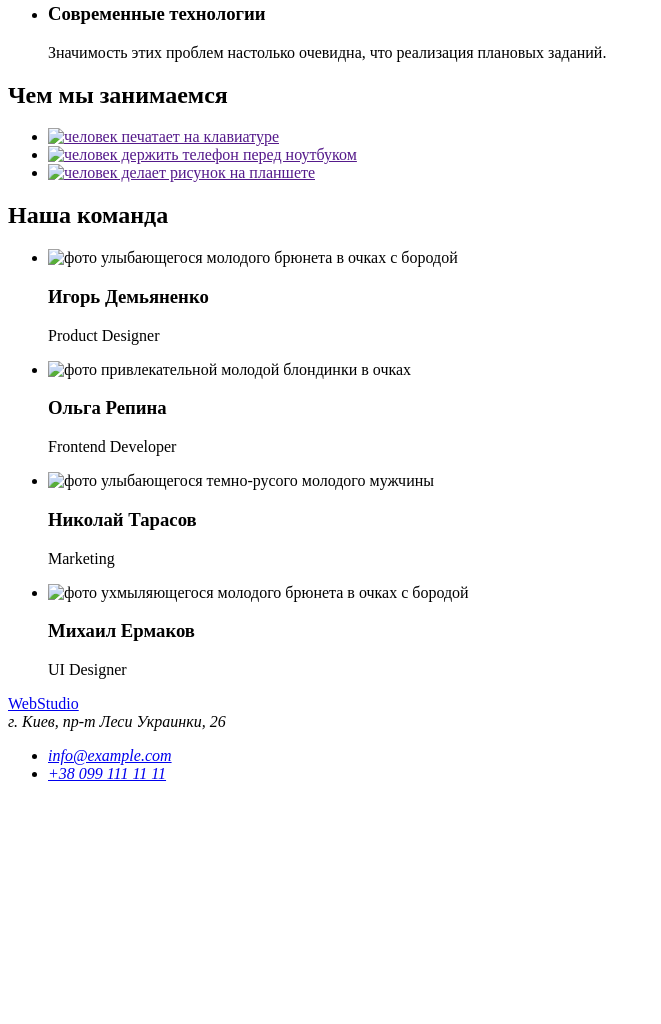
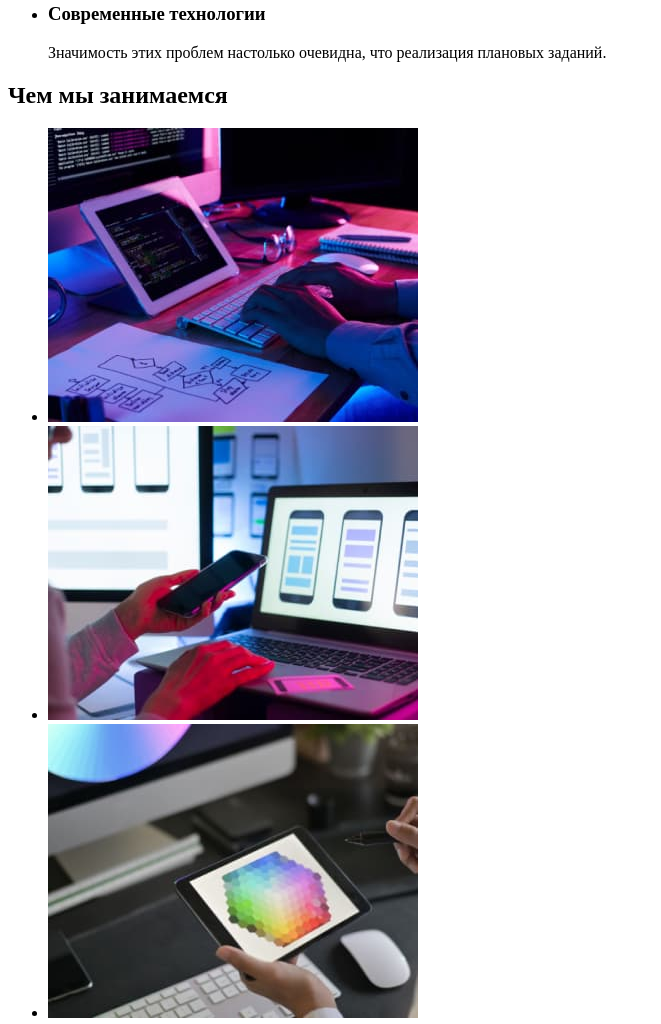
Before and after one commit to Iris2030/goit-markup-hw-01-old, a plain HTML site: page index.html in a window 1280 px wide. Shown: the part 532-1556 px from the top of the page, without its empty margins (0-661 px from the left). Before the commit the page ends 1331 px from the top, so only its background shows below. Drawn offline with Linux system fonts and the light colour scheme; the site is published under a folder, as on GitHub Pages, so addresses that start at the root find nothing.

Commit message:
отредактированы ошибки

```diff
--- a/index.html
+++ b/index.html
@@ -16,9 +16,9 @@
         </a>
 
         <ul>
-            <li><a href="">Студия</a> </li>
-            <li><a href="">Портфолио</a></li>
-            <li><a href="">Контакты</a></li>
+            <li><a href="#">Студия</a> </li>
+            <li><a href="#">Портфолио</a></li>
+            <li><a href="#">Контакты</a></li>
         </ul>
         </nav>
 <!-- contacts -->
@@ -68,9 +68,9 @@
             <section>
                 <h2>Чем мы занимаемся</h2>
                 <ul>
-                    <li><a href=""> <img src="/imges/img1.jpg" alt="человек печатает на клавиатуре" width="370" height="294"></a> </li>
-                    <li><a href=""> <img src="/imges/img2.jpg" alt="человек держить телефон перед ноутбуком" width="370" height="294"></a></li>
-                    <li><a href=""><img src="/imges/img3.jpg" alt="человек делает рисунок на планшете" width="370" height="294"></a></li>
+                    <li><a href="#"> <img src="./imges/img1.jpg" alt="человек печатает на клавиатуре" width="370" height="294"></a> </li>
+                    <li><a href="#"> <img src="./imges/img2.jpg" alt="человек держить телефон перед ноутбуком" width="370" height="294"></a></li>
+                    <li><a href="#"><img src="./imges/img3.jpg" alt="человек делает рисунок на планшете" width="370" height="294"></a></li>
                 </ul>
             </section>
 <!-- our team section -->
@@ -78,22 +78,22 @@
                 <h2>Наша команда</h2>
                 <ul>
                     <li>
-                        <img src="/imges/img2-1.jpg" alt="фото улыбающегося молодого брюнета в очках с бородой" width="270" height="260">
+                        <img src="./imges/img2-1.jpg" alt="фото улыбающегося молодого брюнета в очках с бородой" width="270" height="260">
                         <h3>Игорь Демьяненко</h3>
                         <p>Product Designer</p>
                     </li>
                     <li>
-                        <img src="/imges/img2-2.jpg" alt="фото привлекательной молодой блондинки в очках" width="270" height="260">
+                        <img src="./imges/img2-2.jpg" alt="фото привлекательной молодой блондинки в очках" width="270" height="260">
                         <h3>Ольга Репина</h3>
                         <p>Frontend Developer</p>
                     </li>
                     <li>
-                        <img src="/imges/img2-3.jpg" alt="фото улыбающегося темно-русого молодого мужчины" width="270" height="260">
+                        <img src="./imges/img2-3.jpg" alt="фото улыбающегося темно-русого молодого мужчины" width="270" height="260">
                         <h3>Николай Тарасов</h3>
                         <p>Marketing</p>
                     </li>
                     <li>
-                        <img src="/imges/img2-4.jpg" alt="фото ухмыляющегося молодого брюнета в очках с бородой" width="270" height="260">
+                        <img src="./imges/img2-4.jpg" alt="фото ухмыляющегося молодого брюнета в очках с бородой" width="270" height="260">
                         <h3>Михаил Ермаков</h3>
                         <p>UI Designer</p>
                     </li>
@@ -113,6 +113,6 @@
              <li><a href="tel:+380991111111">+38 099 111 11 11</a></li>
          </ul>
          </address>
-    </footer>
+         </footer>
 </body>
 </html>
```
